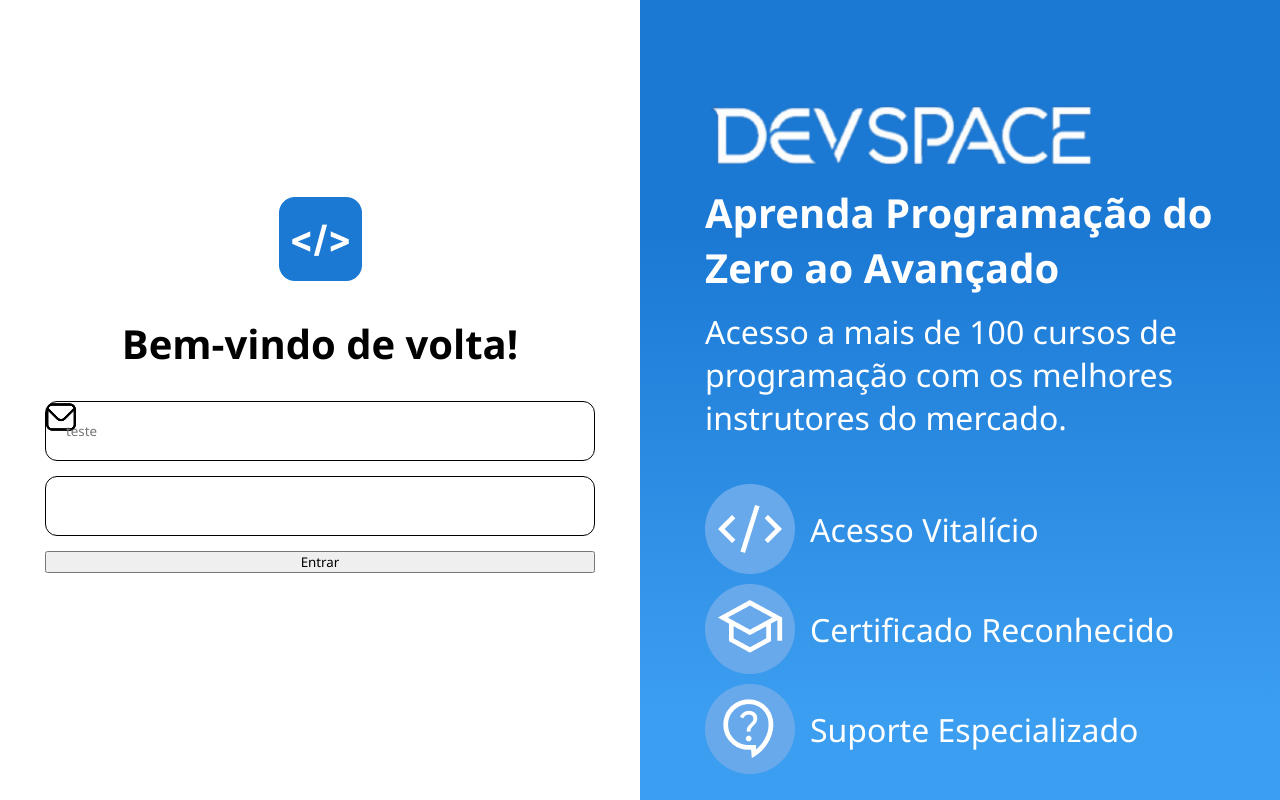
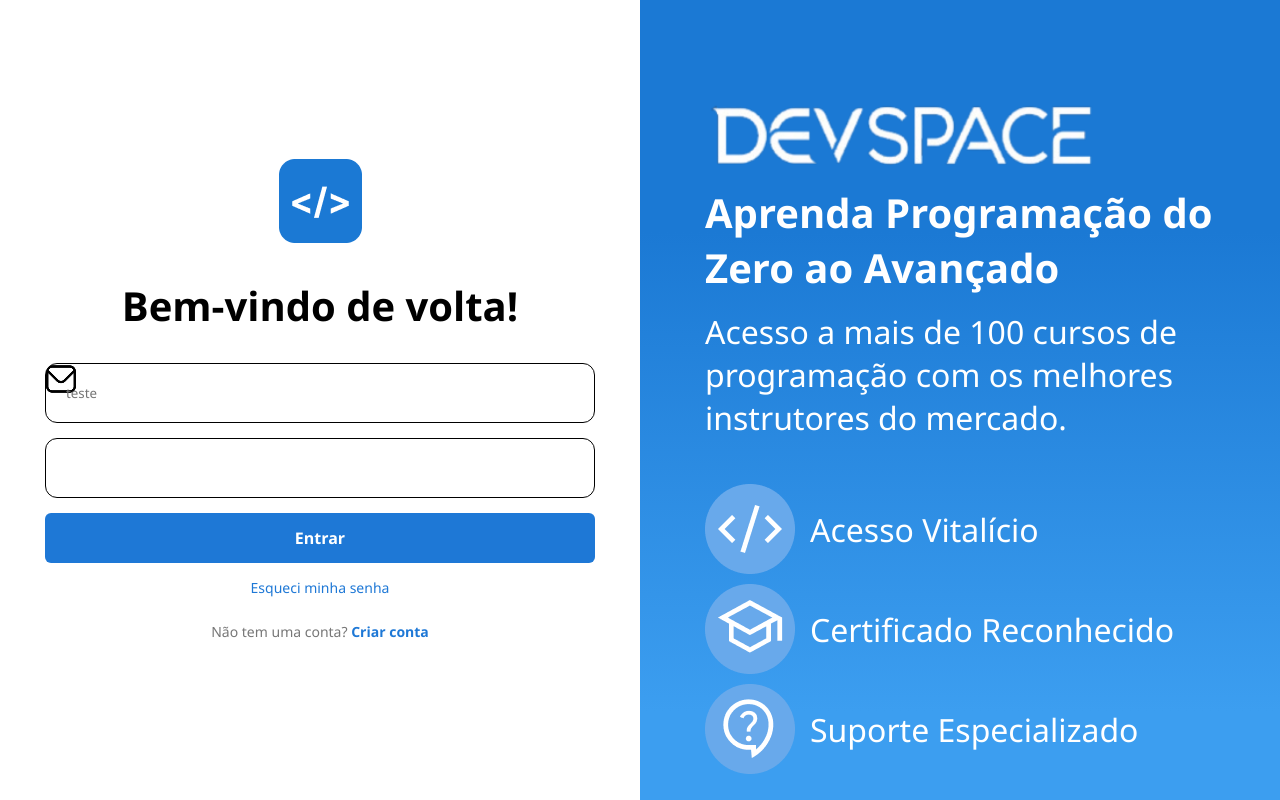
Before and after one commit to guilhermesaul/PROJETO1-PSI, a Flask app: page / in a window 1280 px wide. Run offline with Flask 3, Linux system fonts and the light colour scheme.

Commit message:
Adicionando link de criar conta e esqueceu senha + estilização

```diff
--- a/static/css/styles.css
+++ b/static/css/styles.css
@@ -2,7 +2,7 @@
   margin: 0;
   padding: 0;
   box-sizing: border-box;
-  font-family: 'Segoe UI', Tahoma, Geneva, Verdana, sans-serif;
+  font-family: "Segoe UI", Tahoma, Geneva, Verdana, sans-serif;
 }
 
 body {
@@ -32,6 +32,7 @@
   form {
     display: flex;
     flex-direction: column;
+    align-items: center;
     width: fit-content;
     height: fit-content;
     gap: 15px;
@@ -47,6 +48,45 @@
     #email {
       background-image: url(../imgs/email.png);
       background-repeat: no-repeat;
+    }
+
+    .botaoentrar {
+      width: 100%;
+      background-color: #1e78d6;
+      color: white;
+      border: none;
+      padding: 14px;
+      border-radius: 6px;
+      font-size: 16px;
+      font-weight: bold;
+      cursor: pointer;
+      transition: 0.3s;
+    }
+
+    .links {
+      margin-top: 25px;
+    }
+
+    a {
+      text-decoration: none;
+      color: #1e78d6;
+      font-size: 14px;
+      display: block;
+      margin-bottom: 10px;
+    }
+
+    p {
+      font-size: 14px;
+      color: #777;
+    }
+
+    .semconta {
+      font-weight: bold;
+      display: inline !important;
+    }
+
+    .botaoentrar:hover {
+      background-color: #1669bb;
     }
   }
 }
--- a/templates/login.html
+++ b/templates/login.html
@@ -9,8 +9,8 @@
     <form action="{{url_for('home')}}" method="post">
         <input type="text" placeholder="teste" id="email">
         <input type="text">
-        <button>Entrar</button>
-        <p></p>
-        <p></p>
+        <button class="botaoentrar">Entrar</button>
+        <a href="#">Esqueci minha senha</a>
+        <p>Não tem uma conta? <a href="#" class="semconta">Criar conta</a></p>
     </form>
 {% endblock %}
```
Lines whose indentation alone changed are shown as unchanged.
